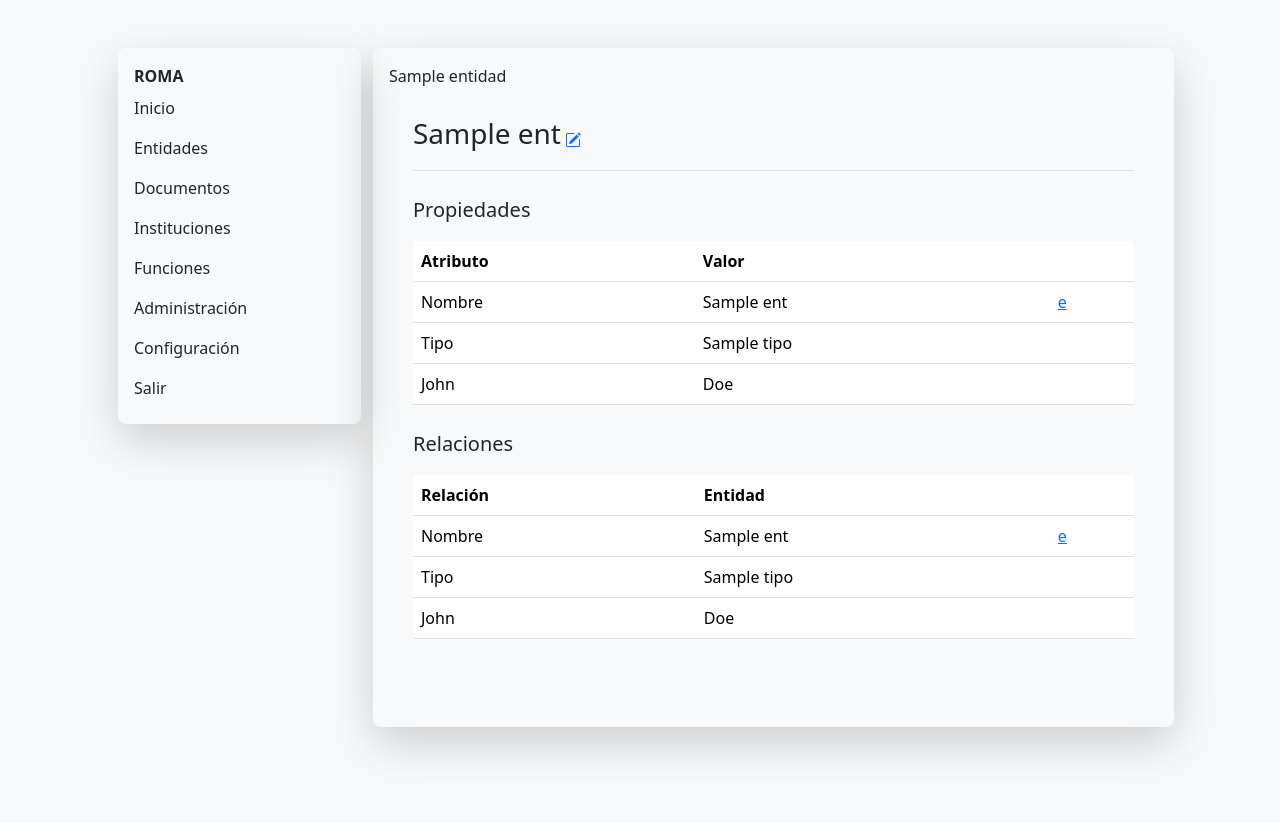
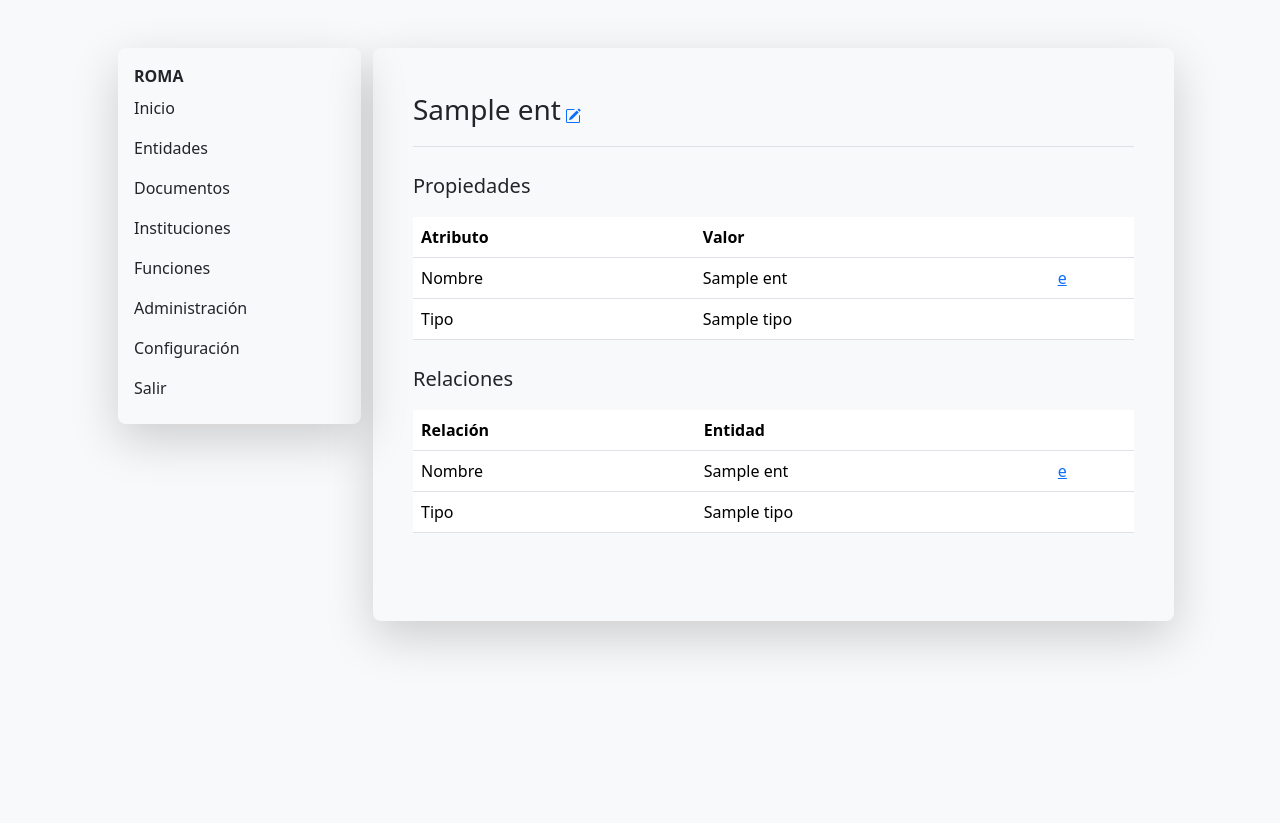
Before and after one commit to pcarrillo/flask, a Python web app: template templates/entidad.html in a window 1280 px wide. After the commit the page ends 650 px from the top, so only its background shows below. Run offline with Jinja, Linux system fonts and the light colour scheme; the template is opened without the code that fills it: most values are stand-ins (such as "Sample title", 1, 10 or a date in 2020); some libraries are stand-ins or nearby versions.

Commit message:
Eliminar flag de entidad

```diff
--- a/templates/entidad.html
+++ b/templates/entidad.html
@@ -7,7 +7,7 @@ Detalles de Entidad
 
 {%block body%}
 
-{{entidad}}
+
       {%for ent in entidad%}
         <div class="p-4">
             <div class="border-bottom mb-4 pb-3 bg-body-primary">
@@ -24,7 +24,7 @@ Detalles de Entidad
                 </div>
 
                 {% if ent.tipo == "Persona" %}
-                    <p>Aquí irán los formularios</p>
+                    <p>Persona...</p>
                 {% endif %}
 
 
@@ -51,11 +51,6 @@ Detalles de Entidad
                             <tr>
                                 <td>Tipo</td>
                                 <td>{{ent.tipo}}</td>
-                                <td></td>
-                            </tr>
-                            <tr>
-                                <td>John</td>
-                                <td>Doe</td>
                                 <td></td>
                             </tr>
                         </tbody>
@@ -87,11 +82,6 @@ Detalles de Entidad
                                 <td>{{ent.tipo}}</td>
                                 <td></td>
                             </tr>
-                            <tr>
-                                <td>John</td>
-                                <td>Doe</td>
-                                <td></td>
-                            </tr>
                         </tbody>
                     </table>
                 </div>
```
